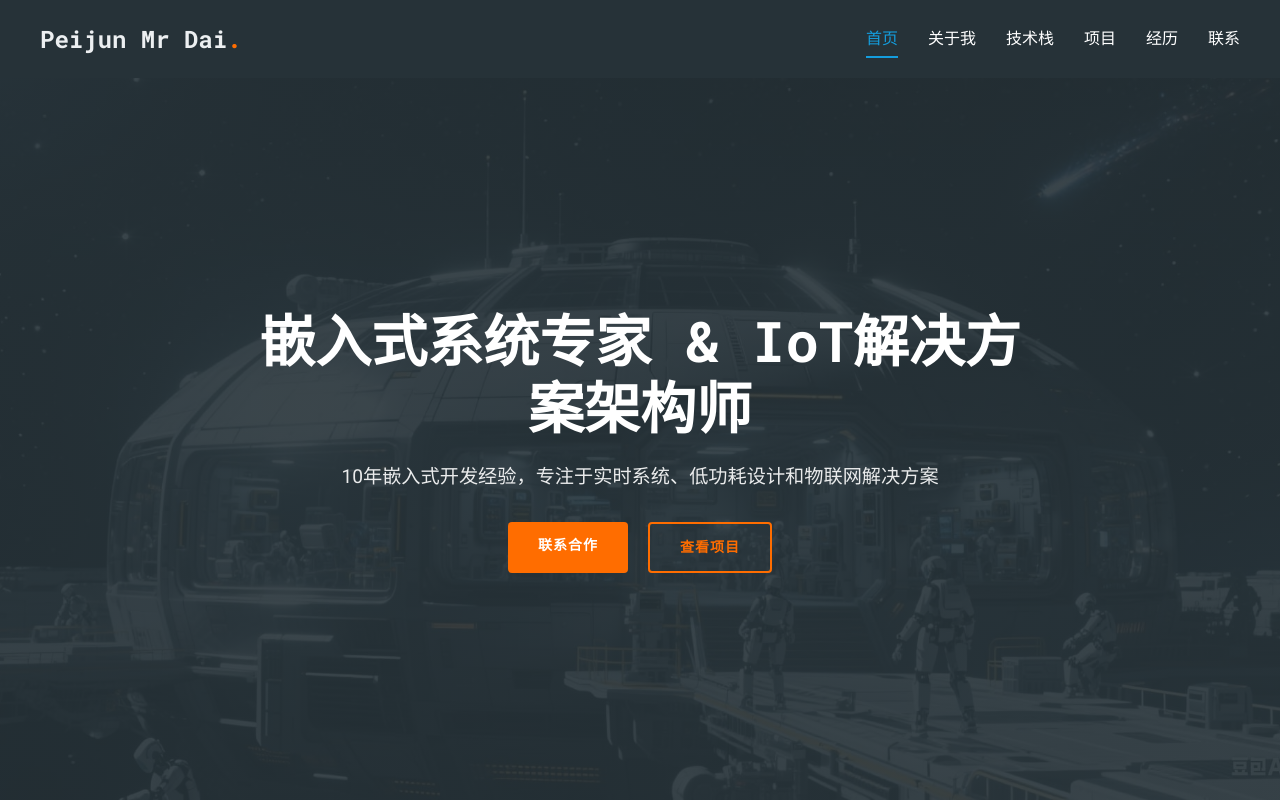
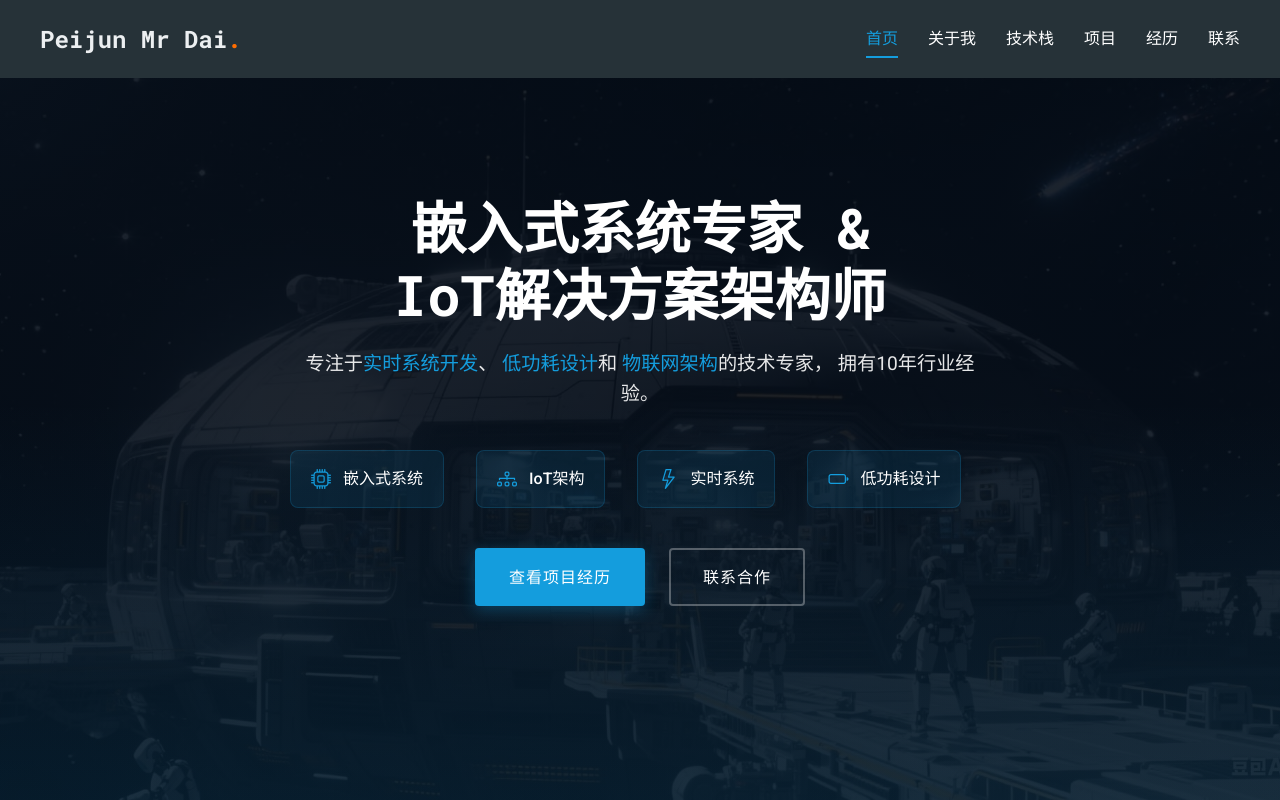
Before and after one commit to peijunMrdai/peijunMrdai.github.io, a plain HTML site: page index.html in a window 1280 px wide. Shown: the top 800 px of the page. Drawn offline with nearby package versions, Linux system fonts and the light colour scheme.

Commit message:
feat(index.html): 优化首页Hero区域样式与内容

```diff
--- a/index.html
+++ b/index.html
@@ -9,116 +9,203 @@
     <link href="https://fonts.googleapis.com/css2?family=Roboto+Mono:wght@400;500;700&family=Roboto:wght@300;400;500;700&display=swap" rel="stylesheet">
     <link rel="stylesheet" href="assets/css/style.css">
     <style>
-        /* 首页特有样式 */
+        /* Hero区域样式 */
         .hero {
-            height: 100vh;
+            min-height: calc(100vh - 80px);
+            background: linear-gradient(rgba(5, 13, 24, 0.9), rgba(5, 13, 24, 0.9)),
+                        url('assets/images/hero-bg.jpg') center/cover no-repeat;
             display: flex;
             align-items: center;
-            background: linear-gradient(rgba(38, 50, 56, 0.9), rgba(38, 50, 56, 0.9)),
-                        url('assets/images/hero-bg.jpg');
-            background-size: cover;
-            background-position: center;
-            color: white;
-            text-align: center;
-            padding-top: 80px;
+            color: #fff;
+            padding: 80px 0;
+            position: relative;
+        }
+
+        .hero::after {
+            content: '';
+            position: absolute;
+            bottom: 0;
+            left: 0;
+            right: 0;
+            height: 50%;
+            background: linear-gradient(to top, rgba(20, 157, 221, 0.1), transparent);
+            pointer-events: none;
+        }
+
+        .container {
+            max-width: 1200px;
+            margin: 0 auto;
+            padding: 0 20px;
+            position: relative;
+            z-index: 1;
         }
 
         .hero-content {
             max-width: 800px;
-            margin: 0 auto;
         }
 
-        .hero h1 {
-            font-size: 3.5rem;
-            margin-bottom: 20px;
+        .hero-title {
+            font-size: clamp(2.5rem, 5vw, 3.5rem);
             font-weight: 700;
             line-height: 1.2;
+            margin-bottom: 1.5rem;
+            font-family: 'Roboto Mono', monospace;
+            animation: slideUp 0.8s ease;
         }
 
-        .hero p {
-            font-size: 1.2rem;
-            margin-bottom: 30px;
-            opacity: 0.9;
-            max-width: 700px;
-            margin-left: auto;
-            margin-right: auto;
+        .hero-description {
+            font-size: 1.25rem;
+            line-height: 1.6;
+            color: rgba(255, 255, 255, 0.9);
+            margin-bottom: 2.5rem;
+            animation: slideUp 0.8s 0.2s ease both;
         }
 
-        .hero-btns {
-            display: flex;
-            justify-content: center;
-            gap: 20px;
+        .highlight {
+            color: #149ddd;
+            font-weight: 500;
+            position: relative;
+            padding-bottom: 2px;
         }
 
-        .terminal {
-            background-color: var(--dark-color);
-            border-radius: 8px;
-            padding: 20px;
-            margin: 40px auto;
-            max-width: 700px;
-            text-align: left;
-            box-shadow: 0 10px 30px rgba(0, 0, 0, 0.3);
-            font-family: 'Roboto Mono', monospace;
+        .highlight::after {
+            content: '';
+            position: absolute;
+            bottom: 0;
+            left: 0;
+            width: 100%;
+            height: 2px;
+            background: #149ddd;
+            transform: scaleX(0);
+            transition: transform 0.3s ease;
+            transform-origin: right;
         }
 
-        .terminal-header {
-            display: flex;
-            margin-bottom: 15px;
+        .highlight:hover::after {
+            transform: scaleX(1);
+            transform-origin: left;
         }
 
-        .terminal-btn {
-            width: 12px;
-            height: 12px;
-            border-radius: 50%;
-            margin-right: 6px;
+        .tech-stack {
+            display: flex;
+            gap: 2rem;
+            margin: 2.5rem 0;
+            animation: slideUp 0.8s 0.4s ease both;
         }
 
-        .terminal-btn.red {
-            background-color: #ff5f56;
+        .tech-item {
+            display: flex;
+            align-items: center;
+            gap: 0.75rem;
+            padding: 0.75rem 1.25rem;
+            background: rgba(20, 157, 221, 0.1);
+            border: 1px solid rgba(20, 157, 221, 0.2);
+            border-radius: 8px;
+            transition: all 0.3s ease;
         }
 
-        .terminal-btn.yellow {
-            background-color: #ffbd2e;
+        .tech-item:hover {
+            background: rgba(20, 157, 221, 0.2);
+            transform: translateY(-2px);
         }
 
-        .terminal-btn.green {
-            background-color: #27c93f;
+        .tech-item i {
+            color: #149ddd;
+            font-size: 1.25rem;
         }
 
-        .terminal-body {
-            color: #f0f0f0;
-            line-height: 1.5;
+        .tech-item span {
+            color: #fff;
+            font-size: 1rem;
+            font-weight: 500;
         }
 
-        .terminal-prompt {
-            color: var(--accent-color);
+        .hero-buttons {
+            display: flex;
+            gap: 1.5rem;
+            justify-content: center;
+            animation: slideUp 0.8s 0.6s ease both;
         }
 
-        .terminal-command {
-            color: #4caf50;
+        .btn {
+            display: inline-flex;
+            align-items: center;
+            padding: 0.875rem 2rem;
+            border-radius: 4px;
+            font-size: 1rem;
+            font-weight: 500;
+            text-decoration: none;
+            transition: all 0.3s ease;
+            border: 2px solid transparent;
         }
 
-        .terminal-output {
-            opacity: 0.8;
-            margin-top: 10px;
+        .btn-primary {
+            background: #149ddd;
+            color: #fff;
+            box-shadow: 0 4px 15px rgba(20, 157, 221, 0.3);
+        }
+
+        .btn-outline {
+            background: transparent;
+            color: #fff;
+            border-color: rgba(255, 255, 255, 0.3);
+        }
+
+        .btn-primary:hover {
+            background: #1187bd;
+            transform: translateY(-2px);
+            box-shadow: 0 6px 20px rgba(20, 157, 221, 0.4);
+        }
+
+        .btn-outline:hover {
+            border-color: #149ddd;
+            background: rgba(20, 157, 221, 0.1);
+            transform: translateY(-2px);
+        }
+
+        @keyframes slideUp {
+            from {
+                opacity: 0;
+                transform: translateY(30px);
+            }
+            to {
+                opacity: 1;
+                transform: translateY(0);
+            }
         }
 
         @media (max-width: 768px) {
-            .hero h1 {
-                font-size: 2.5rem;
+            .hero {
+                padding: 60px 0;
             }
 
-            .hero p {
-                font-size: 1rem;
+            .container {
+                padding: 0 20px;
             }
 
-            .hero-btns {
+            .hero-description {
+                font-size: 1.1rem;
+            }
+
+            .tech-stack {
+                flex-wrap: wrap;
+                gap: 1rem;
+            }
+
+            .tech-item {
+                padding: 0.625rem 1rem;
+                font-size: 0.9rem;
+            }
+
+            .hero-buttons {
                 flex-direction: column;
+                gap: 1rem;
                 align-items: center;
             }
 
-            .terminal {
-                display: none;
+            .btn {
+                width: 100%;
+                justify-content: center;
             }
         }
     </style>
@@ -142,15 +229,40 @@
         </div>
     </header>
 
-    <!-- 英雄区域 -->
+    <!-- Hero区域 -->
     <section class="hero">
         <div class="container">
             <div class="hero-content">
-                <h1>嵌入式系统专家 & IoT解决方案架构师</h1>
-                <p>10年嵌入式开发经验，专注于实时系统、低功耗设计和物联网解决方案</p>
-                <div class="hero-btns">
-                    <a href="contact.html" class="btn btn-primary">联系合作</a>
-                    <a href="portfolio.html" class="btn btn-outline">查看项目</a>
+                <h1 class="hero-title">嵌入式系统专家 &<br>IoT解决方案架构师</h1>
+                <p class="hero-description">
+                    专注于<span class="highlight">实时系统开发</span>、
+                    <span class="highlight">低功耗设计</span>和
+                    <span class="highlight">物联网架构</span>的技术专家，
+                    拥有10年行业经验。
+                </p>
+
+                <div class="tech-stack">
+                    <div class="tech-item">
+                        <i class="bi bi-cpu"></i>
+                        <span>嵌入式系统</span>
+                    </div>
+                    <div class="tech-item">
+                        <i class="bi bi-diagram-3"></i>
+                        <span>IoT架构</span>
+                    </div>
+                    <div class="tech-item">
+                        <i class="bi bi-lightning"></i>
+                        <span>实时系统</span>
+                    </div>
+                    <div class="tech-item">
+                        <i class="bi bi-battery"></i>
+                        <span>低功耗设计</span>
+                    </div>
+                </div>
+
+                <div class="hero-buttons">
+                    <a href="portfolio.html" class="btn btn-primary">查看项目经历</a>
+                    <a href="contact.html" class="btn btn-outline">联系合作</a>
                 </div>
             </div>
         </div>
@@ -168,19 +280,10 @@
         </div>
     </div>
 
-    <!-- 页脚 -->
+    <!-- 页脚部分 -->
     <footer>
         <div class="container">
             <div class="footer-content">
-                <a href="index.html" class="footer-logo">Peijun Mr Dai<span>.</span></a>
-                <ul class="footer-links">
-                    <li><a href="index.html">首页</a></li>
-                    <li><a href="about.html">关于我</a></li>
-                    <li><a href="skills.html">技术栈</a></li>
-                    <li><a href="portfolio.html">项目</a></li>
-                    <li><a href="experience.html">经历</a></li>
-                    <li><a href="contact.html">联系</a></li>
-                </ul>
                 <p class="copyright">© 2023 Peijun Mr Dai - 嵌入式系统专家. 保留所有权利.</p>
             </div>
         </div>
```
